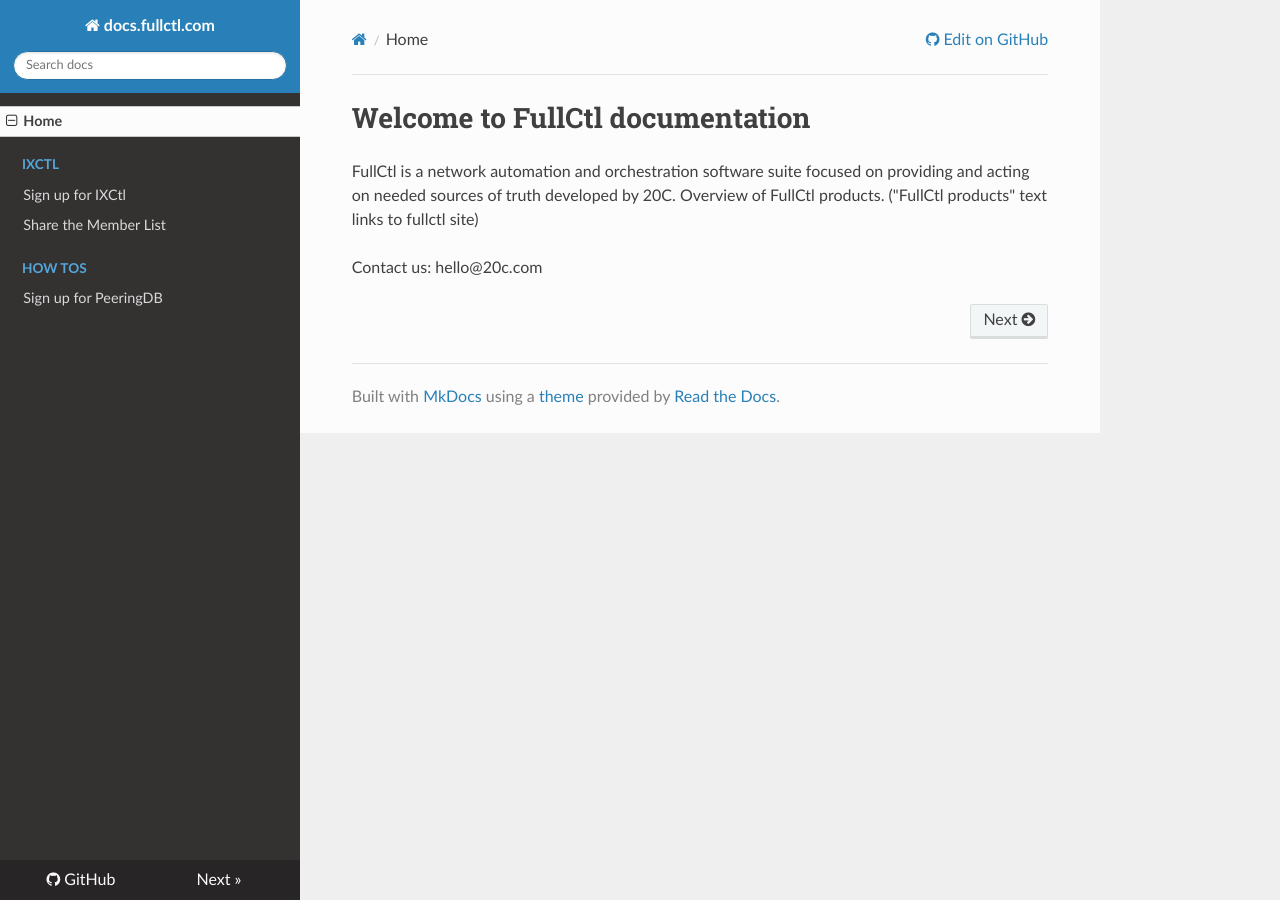
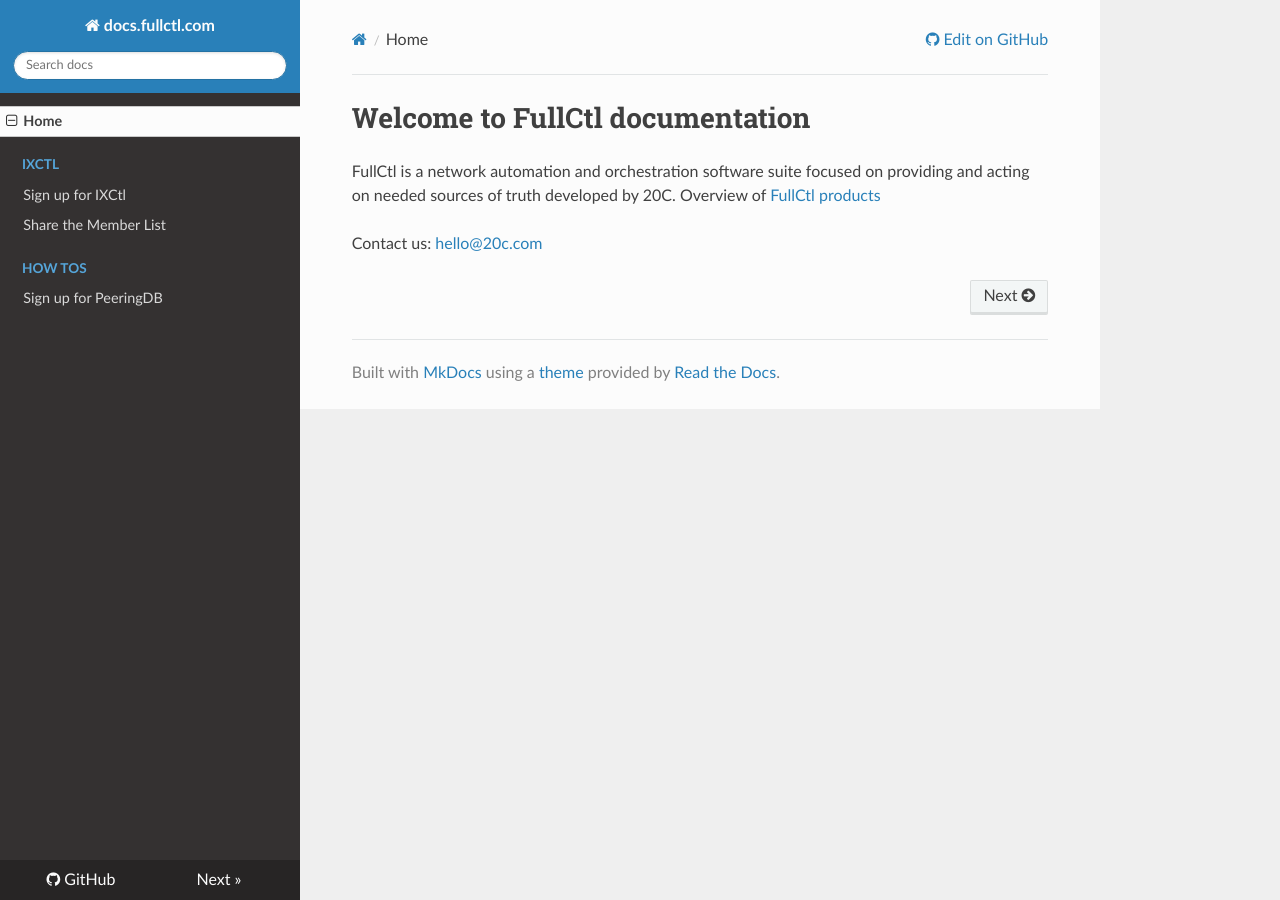
Before and after one commit to fullctl/docs.fullctl.com, an MkDocs documentation site: the page built from docs/index.md, in a window 1280 px wide. Built offline with MkDocs 1.6.1, drawn with Linux system fonts in a browser that asks for light colours; nearby versions of some CDN libraries.

Commit message:
links added

```diff
--- a/docs/index.md
+++ b/docs/index.md
@@ -2,6 +2,6 @@
 
 # Welcome to FullCtl documentation
 
-FullCtl is a network automation and orchestration software suite focused on providing and acting on needed sources of truth developed by 20C. Overview of FullCtl products. ("FullCtl products" text links to fullctl site)
+FullCtl is a network automation and orchestration software suite focused on providing and acting on needed sources of truth developed by 20C. Overview of [FullCtl products](https://www.fullctl.com)
 
-Contact us: hello@20c.com
+Contact us: <a href="mailto: hello@20c.com" target="_blank">hello@20c.com</a>
```
